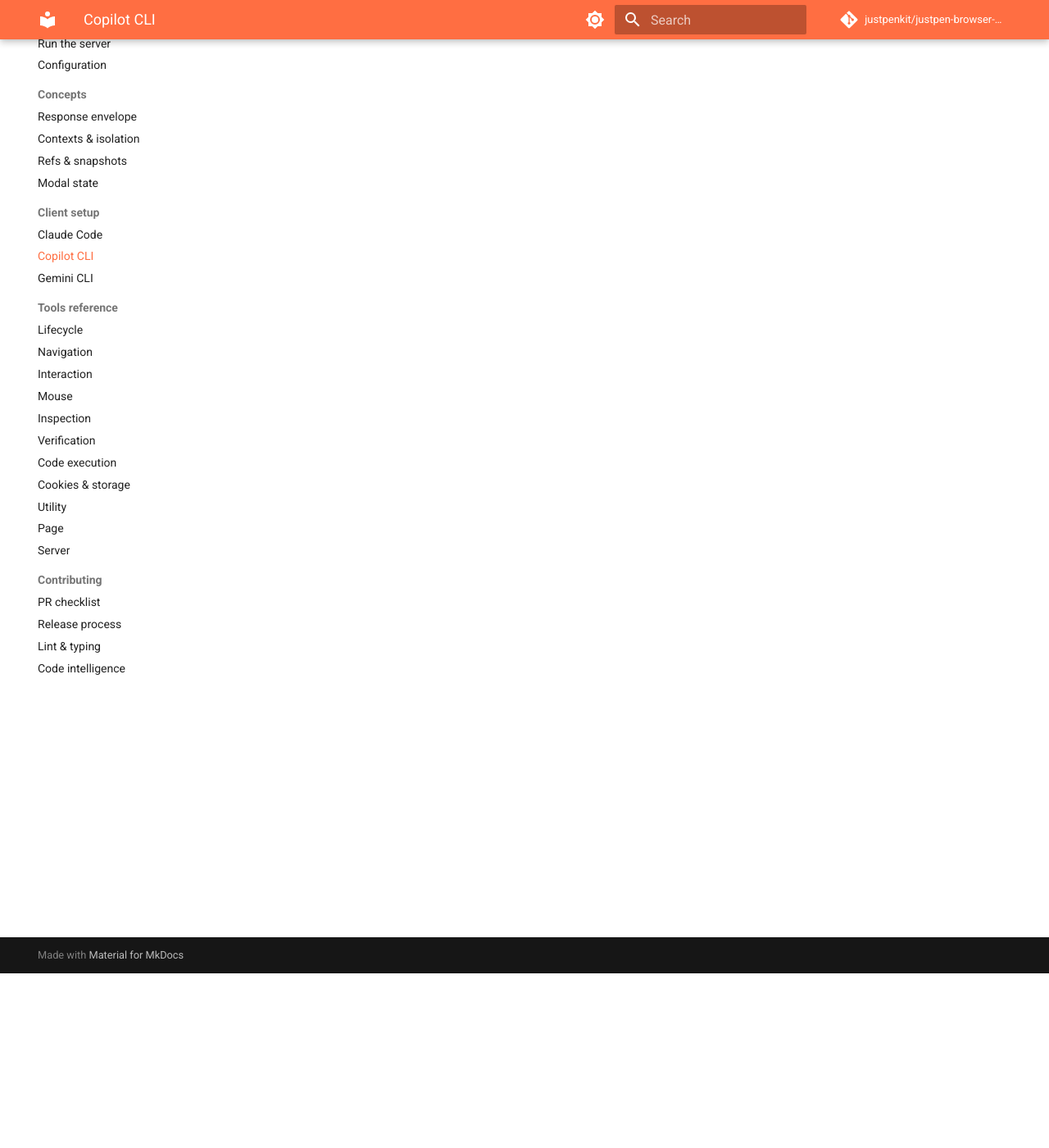
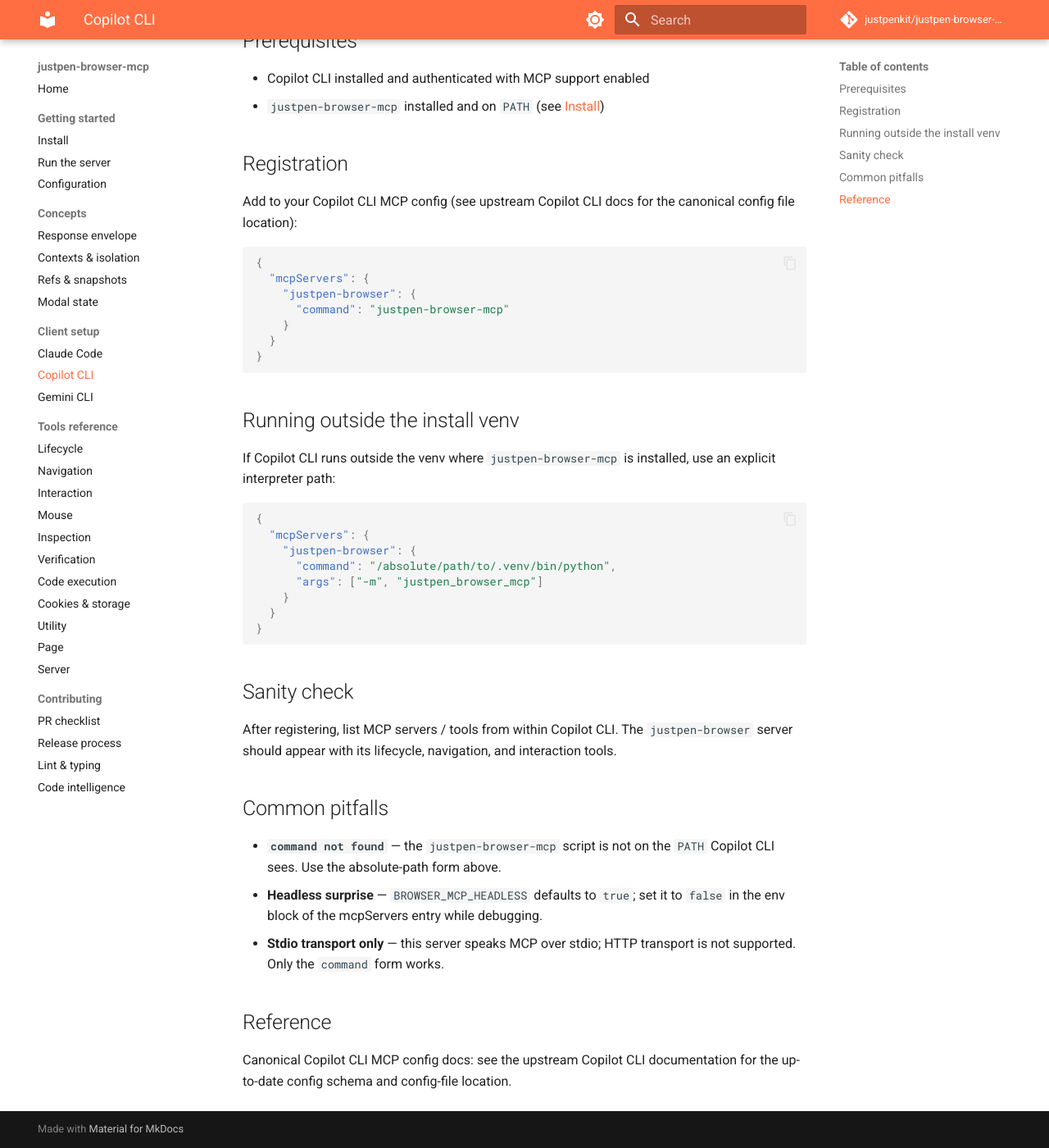
Before and after one commit to justpenkit/justpen-browser-mcp, an MkDocs documentation site: the page built from docs/client-setup/copilot-cli.md, in a window 1280 px wide and 1400 px high, scrolled down 213 px. Shown: the whole window at 82% size. Built offline with MkDocs 1.6.1 and Material for MkDocs 9.7.7, drawn with Linux system fonts in a browser that asks for light colours; comment, search, counter and statistics services are not loaded; some of the changed text lies outside the part shown.

Commit message:
docs(client-setup): add Copilot CLI wiring guide

````diff
--- a/docs/client-setup/copilot-cli.md
+++ b/docs/client-setup/copilot-cli.md
@@ -1 +1,60 @@
 # Copilot CLI
+
+Wire `justpen-browser-mcp` into [GitHub Copilot CLI](https://github.com/github/gh-copilot) MCP-enabled builds.
+
+## Prerequisites
+
+- Copilot CLI installed and authenticated with MCP support enabled
+- `justpen-browser-mcp` installed and on `PATH` (see
+  [Install](../getting-started/install.md))
+
+## Registration
+
+Add to your Copilot CLI MCP config (see upstream Copilot CLI docs for the
+canonical config file location):
+
+```json
+{
+  "mcpServers": {
+    "justpen-browser": {
+      "command": "justpen-browser-mcp"
+    }
+  }
+}
+```
+
+## Running outside the install venv
+
+If Copilot CLI runs outside the venv where `justpen-browser-mcp` is
+installed, use an explicit interpreter path:
+
+```json
+{
+  "mcpServers": {
+    "justpen-browser": {
+      "command": "/absolute/path/to/.venv/bin/python",
+      "args": ["-m", "justpen_browser_mcp"]
+    }
+  }
+}
+```
+
+## Sanity check
+
+After registering, list MCP servers / tools from within Copilot CLI. The
+`justpen-browser` server should appear with its lifecycle, navigation, and
+interaction tools.
+
+## Common pitfalls
+
+- **`command not found`** — the `justpen-browser-mcp` script is not on the
+  `PATH` Copilot CLI sees. Use the absolute-path form above.
+- **Headless surprise** — `BROWSER_MCP_HEADLESS` defaults to `true`; set it to
+  `false` in the env block of the mcpServers entry while debugging.
+- **Stdio transport only** — this server speaks MCP over stdio; HTTP transport
+  is not supported. Only the `command` form works.
+
+## Reference
+
+Canonical Copilot CLI MCP config docs: see the upstream Copilot CLI
+documentation for the up-to-date config schema and config-file location.
````
